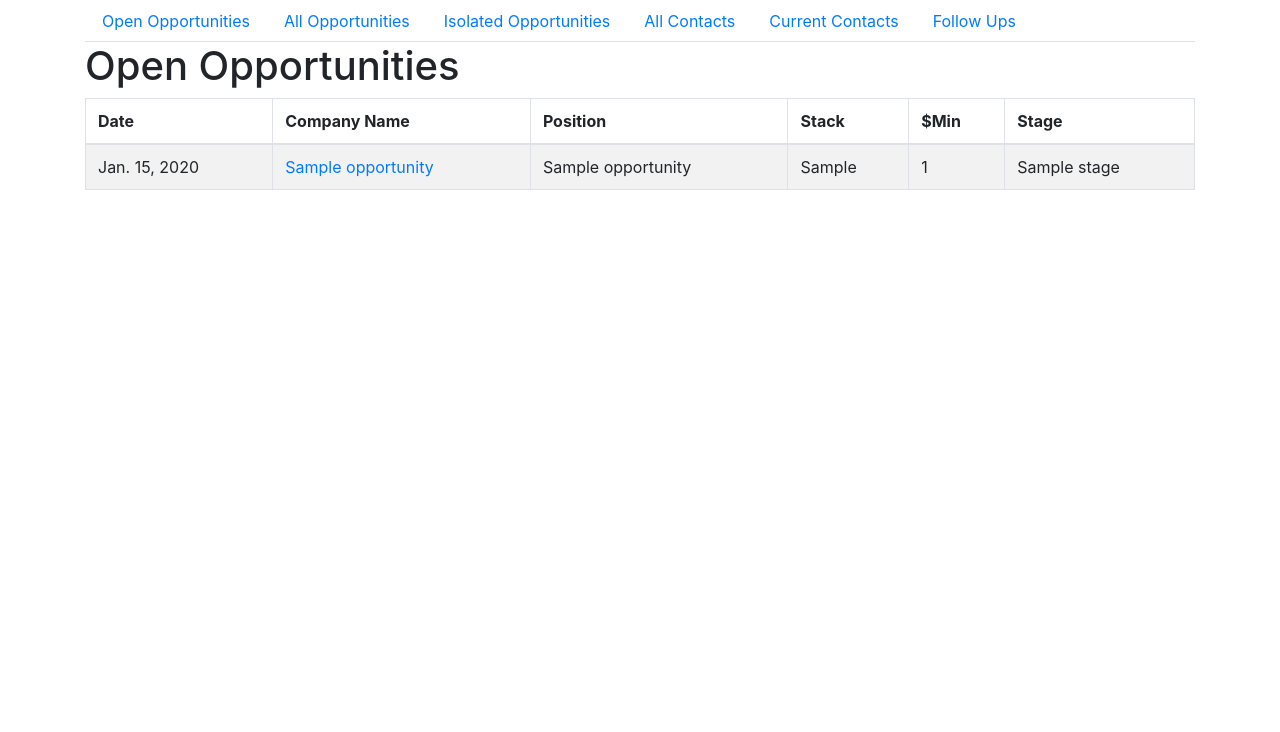
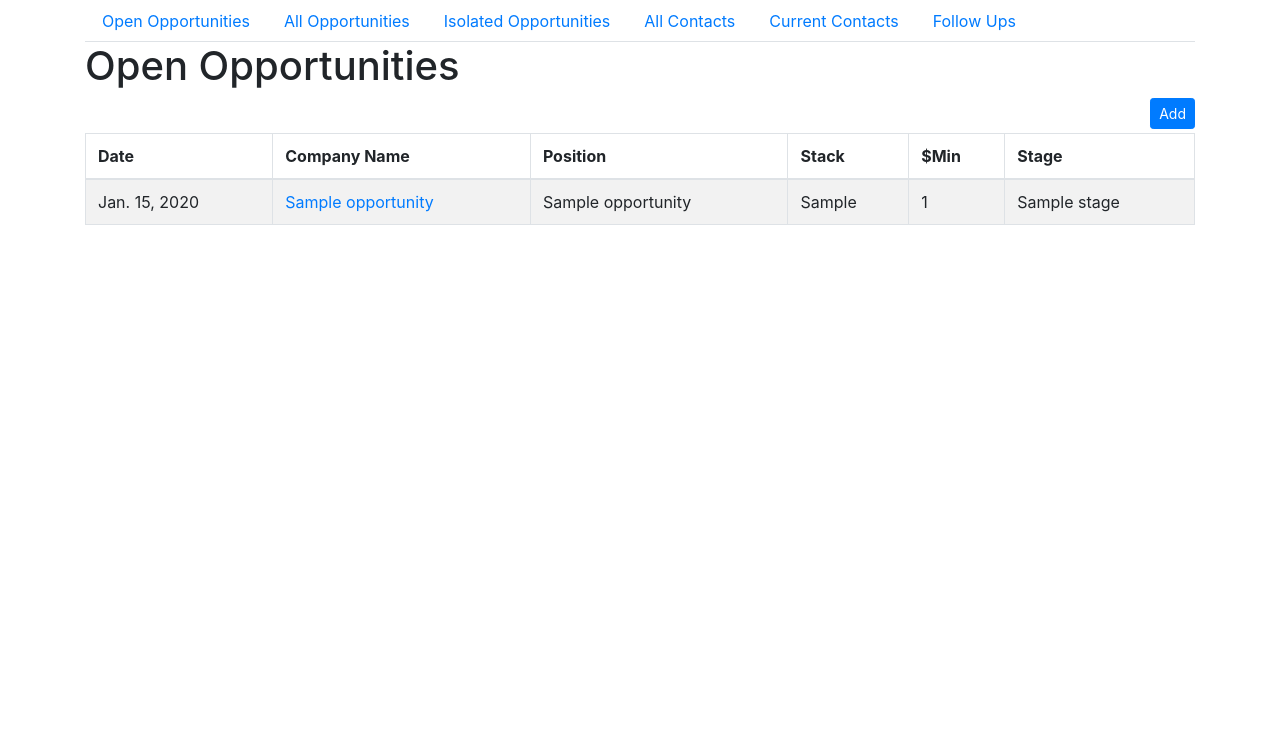
Before and after one commit to scedastic/opportunity_tracker, a Django app: page / in a window 1280 px wide. Shown: the top 732 px of the page. Run offline with Django 4.2, Linux system fonts and the light colour scheme; tables that the repository leaves empty hold one stand-in row (values such as "Sample post"); some libraries are stand-ins or nearby versions.

Commit message:
add button

```diff
--- a/opportunity_tracker/templates/opportunities.html
+++ b/opportunity_tracker/templates/opportunities.html
@@ -1,6 +1,12 @@
 {% extends "base.html" %} {% block content %}
-    <div class="table-wrapper-scroll-y my-custom-scrollbar">
 
+    <div class="row">
+        <div class="col"></div>
+        <div class="col text-right">
+            <a class="btn btn-sm btn-primary mb-1" href="{% url 'add-opportunity' %}">Add</a>
+        </div>
+    </div>
+    <div class="table-border table-wrapper-scroll-y my-custom-scrollbar">
         <table class="table table-striped table-bordered dt-responsive nowrap mb-0">
             <thead>
                 <th>Date</th>
```
